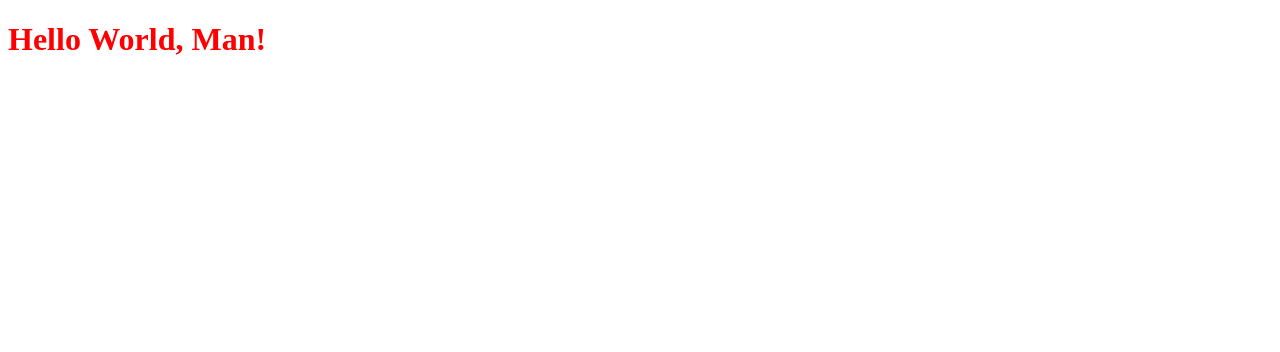
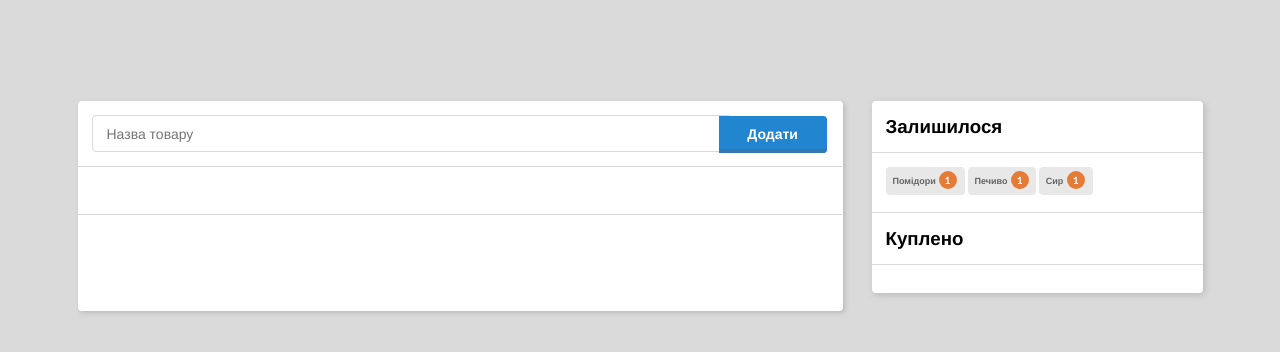
Before and after one commit to seagullua/JS-BuyList, a plain HTML site: page index.html in a window 1280 px wide. Drawn offline with Linux system fonts and the light colour scheme.

Commit message:
some elements

```diff
--- a/index.html
+++ b/index.html
@@ -2,12 +2,40 @@
 <html>
 <head lang="uk">
     <meta charset="UTF-8">
-    <title>My Page</title>
+    <title>JS1</title>
 
 
     <link rel="stylesheet" type="text/css" href="main.css" />
 </head>
 <body>
-<h1>Hello World, Man!</h1>
+<div class=container>
+<div class=right>
+	<div class=right-row><h3>Залишилося</h3></div>
+	<div class=right-row-2>
+		<span class=not-sold-element>
+			<span class=not-sold-element-text>Помідори</span>
+			<span class="circle">1</span>
+		</span>
+		<span class="not-sold-element" style="width: 68px">
+			<span class="not-sold-element-text" style="width: 33px">Печиво</span>
+			<span class="circle">1</span>
+		</span>
+		<span class="not-sold-element" style="width: 54px">
+			<span class="not-sold-element-text" style="width: 18px;">Сир</span>
+			<span class="circle">1</span>
+		</span></div>
+	<div class=right-row><h3>Куплено</h3></div>
+
+</div>
+<div class=left>
+	<div class="search-bar-row">
+		<span class="search-field">
+		<input type="text" class="search-field-row" placeholder="Назва товару">
+		</span>
+		<span class="search-button">Додати</span>
+	</div>
+	<div class="search-bar-row" style="height: 19px;"></div>
+</div>
+</div>
 </body>
 </html>
--- a/main.css
+++ b/main.css
@@ -1,3 +1,156 @@
-h1 {
-    color: red;
+@import url(https://fonts.googleapis.com/css?family=Lato:400,700,400italic,700italic&subset=latin);
+
+body {
+	background-color: rgb(218, 218, 218);
+	font-weight: 700;
+    font-family: Lato,'Helvetica Neue',Arial,Helvetica,sans-serif;
+    margin: 0px;
+
 }
+h3 {
+    margin: 0px;
+}
+
+.container{
+	margin: auto;
+	width: 100%;
+	max-width: 1125px;
+	height: 210px;
+	margin-top: 101px;
+	border-radius: 3px;
+	border-color: black;
+	border-width: 2px;
+}
+
+.right{
+float: right;
+width: 331px;
+height: 192px;
+background-color: white;
+border-radius: 4px;
+box-shadow: 2px 2px 7px rgb(187, 187, 187)
+}
+
+.right-row{
+	height: 23px;
+	border-bottom: 1px;
+	border-bottom-style: solid;
+	border-color:rgb(217, 217, 217);
+	padding: 14px;
+	position: 0px;
+}
+
+.right-row-2 {
+	height: 31px;
+	border-bottom: 1px;
+	border-bottom-style: solid;
+	border-color:rgb(217, 217, 217);
+	padding: 14px;
+	position: 0px;
+}
+
+.not-sold-element{
+display: inline-block;
+background-color: rgb(232, 232, 232);
+border-radius: 4px;
+height: 28px;
+width: 79px;
+}
+
+.not-sold-element-container{
+width: 66px;
+height: 18px;
+padding-left: 7px;
+padding-right: 7px;
+padding-top: 5px;
+padding-bottom: 5px;
+text-align: left;
+display: inline-block;
+}
+
+.not-sold-element-text{
+font-size: 9px;
+position: inherit;
+display: inline-block;
+margin-left: 7px;
+margin-top: 8px;
+font-weight: 700px;
+width: 43px;
+color: rgb(99, 99, 99);
+}
+
+.circle{
+	width: 9px;
+	height: 9px;
+	border-radius: 9px;
+	background-color: rgb(229, 123, 55);
+	display: inline-block;
+	color: white;
+	margin-top: 3px;
+	font-size: 10px;
+	position: relative;
+	padding-right: 3px;
+	padding-left: 6px;
+	padding-top: 3px;
+	padding-bottom: 6px;
+	font-size: 10px;
+	text-decoration: none;
+}
+
+.left{
+float: left;
+width: 765px;
+height: 210px;
+background-color: white;
+border-radius: 4px;
+box-shadow: 2px 2px 5px rgb(187, 187, 187);
+}
+
+.search-bar-row{
+	width: 736px;
+	height: 37px;
+	border-bottom-style: solid;
+	border-width: 1px;
+	border-color:rgb(217, 217, 217);
+	padding: 14px;
+}
+.search-field-row{
+	margin: 0px;
+	height: 35px;
+	width: 100%;
+	border-radius: 4px;
+	border: 1px solid rgb(217, 217, 217);
+	padding: 0px;
+	padding-left: 14px;
+	display: inline-block;
+	line-height: 36px;
+	font-size: 14px;
+	font-family: 'Helvetica Neue', sans-serif;
+	font-weight: 300;
+}
+
+.search-field{
+	height: 37px;
+	width: 624px;
+	display: inline-block;
+}
+
+.search-button{
+	height: 37px;
+	width: 108px;
+	display: inline-block;
+	line-height: 36px;
+	text-align: center;
+	background-color: rgb(33, 133, 208);
+	border-top-width: 0px;
+	border-top-right-radius: 4px;
+	border-bottom-right-radius: 4px;
+	color: white;
+	box-shadow: inset 0px -4px 0px 0px rgb(50, 121, 180);
+	font-size: 14px;
+	cursor: pointer;
+}
+
+.search-button:hover {
+	background-color: rgb(45, 130, 195);
+}
```
